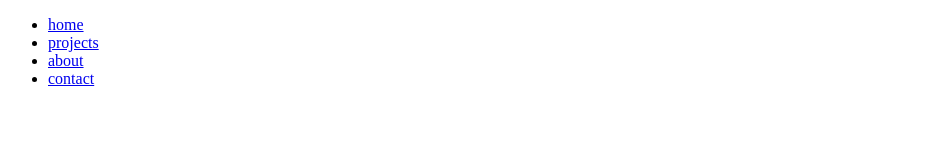
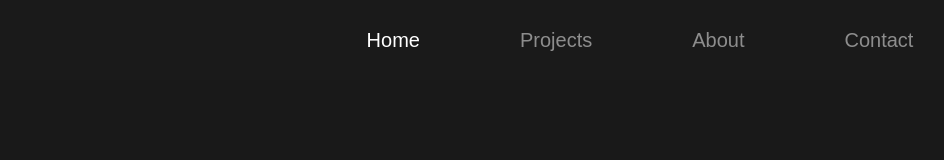
Before and after one commit to s3ns3iowen/portfolio-website, a plain HTML site: page index.html in a window 1280 px wide. Shown: the whole page, without its empty margins (0-944 px from the left). Drawn offline with Linux system fonts and the light colour scheme.

Commit message:
Started styling on CSS

```diff
--- a/index.html
+++ b/index.html
@@ -14,7 +14,7 @@
     <!-- navbar -->
     <nav class="navbar">
         <ul class="link-group">
-            <li class="link"><a href="#">home</a></li>
+            <li class="link active"><a href="#">home</a></li>
             <li class="link"><a href="#">projects</a></li>
             <li class="link"><a href="#">about</a></li>
             <li class="link"><a href="#">contact</a></li>
--- a/style.css
+++ b/style.css
@@ -0,0 +1,48 @@
+*{
+    margin: 0;
+    padding: 0;
+    box-sizing: border-box;
+}
+
+body{
+    width: 100%;
+    max-width: 1400px;
+    display: block;
+    margin: auto;
+    min-height: 100vh;
+    background: #191919;
+    font-family: sans-serif;
+}
+
+.navbar{
+    width: 100%;
+    position: fixed;
+    top: 0;
+    left: 0;
+    display: flex;
+    justify-content: center;
+    align-items: center;
+    z-index: 9;
+    background: #1a1a1a;
+}
+
+.link-group{
+    list-style: none;
+    display: flex;
+}
+
+.link a{
+    color: #fff;
+    opacity: 0.5;
+    text-decoration: none;
+    text-transform: capitalize;
+    padding: 10px 30px;
+    margin: 0 20px;
+    line-height: 80px;
+    transition: .5s;
+    font-size: 20px;
+}
+
+.link a:hover, .link.active a{
+    opacity: 1;
+}
```
